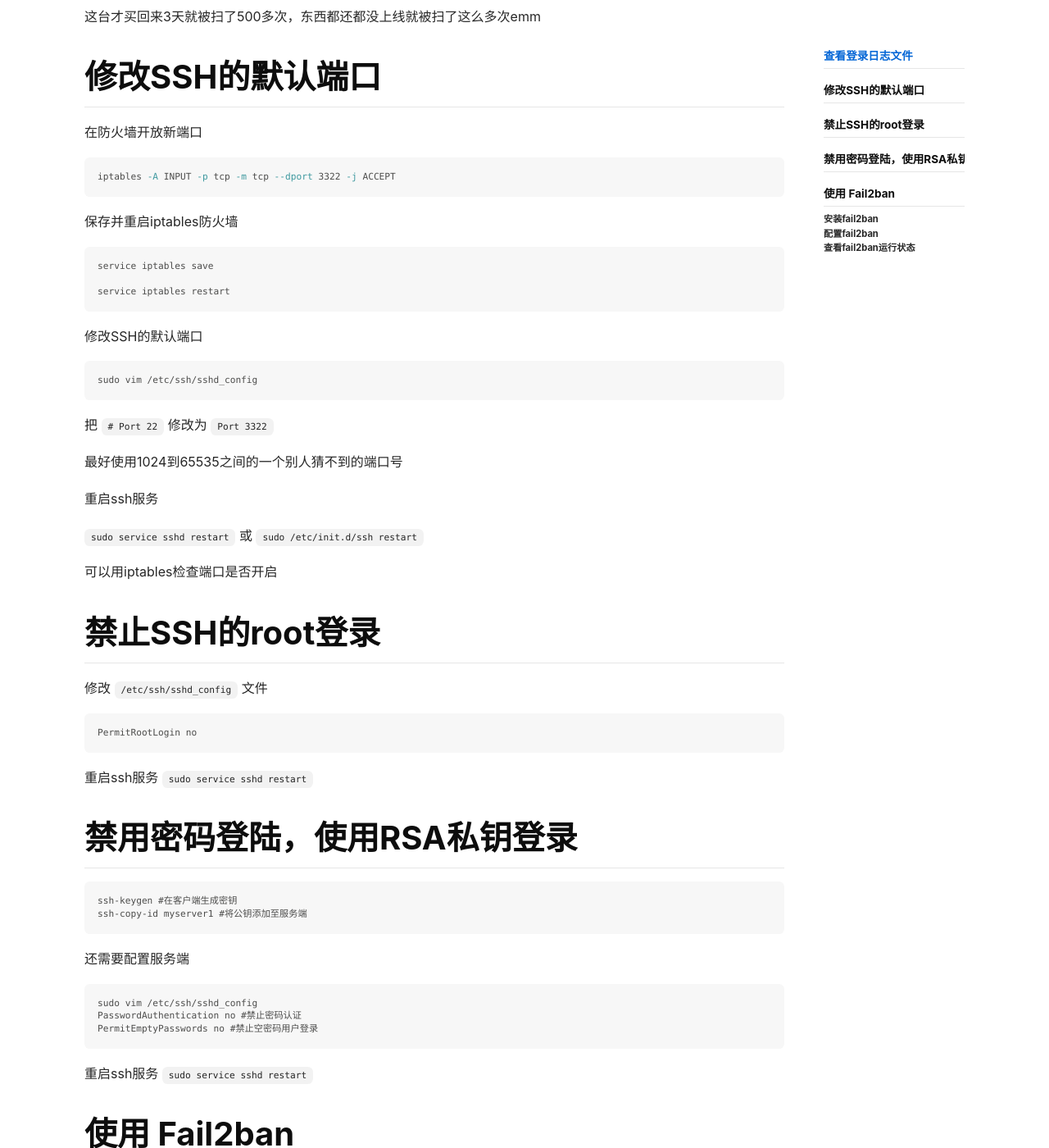
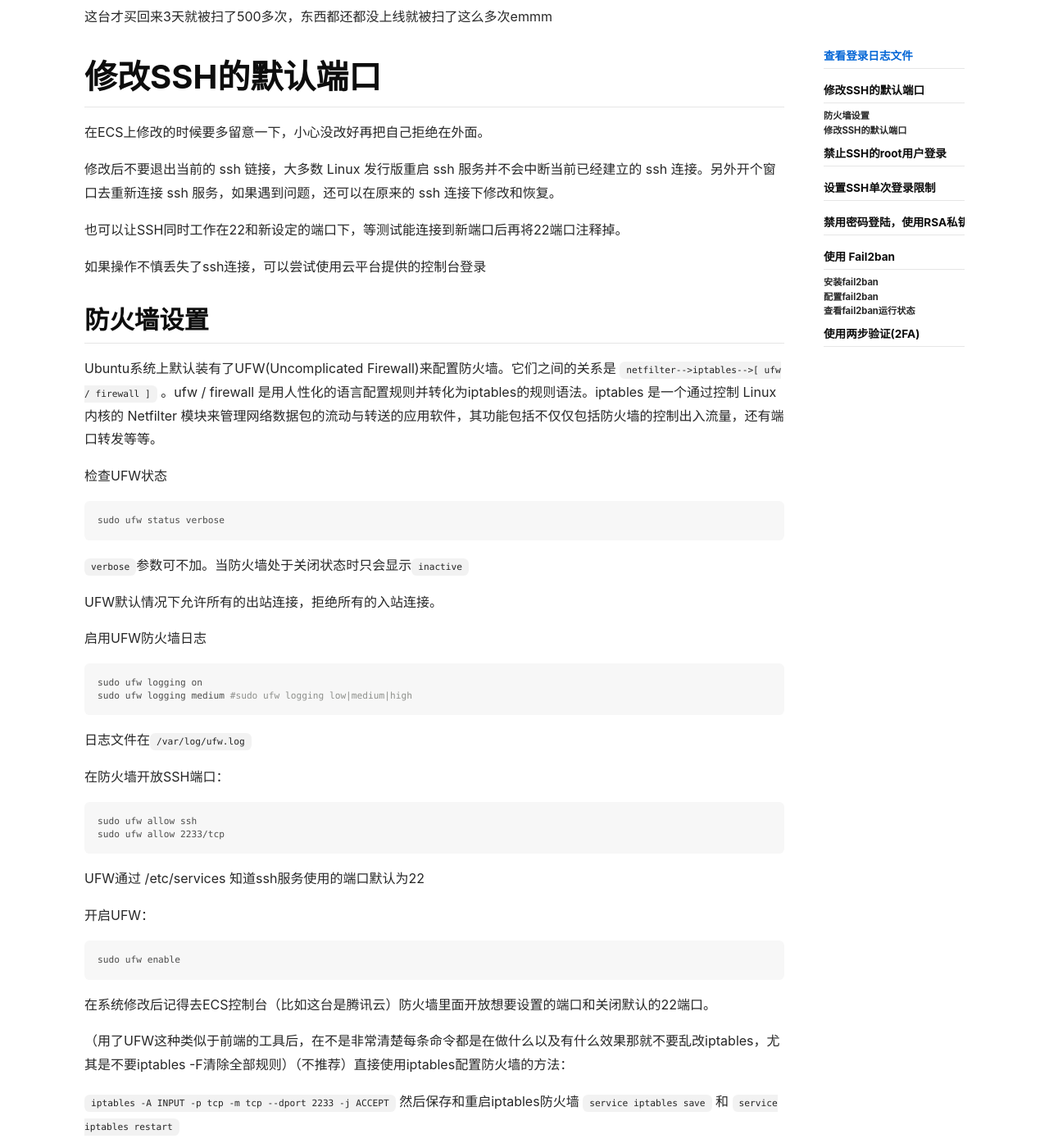
Before and after one commit to ittuann/ittuann.github.io, a Jekyll site: the page built from _posts/2022-11-16-ssh.md, in a window 1280 px wide and 1400 px high, scrolled down 1034 px. Shown: the whole window at 82% size. Built offline with Jekyll 4.4.1, drawn with Linux system fonts in a browser that asks for light colours; nearby versions of some CDN libraries; comment, search, counter and statistics services are not loaded; some of the changed text lies outside the part shown.

Commit message:
Updates 22.11.19

````diff
--- a/_posts/2022-11-16-ssh.md
+++ b/_posts/2022-11-16-ssh.md
@@ -11,7 +11,7 @@ aside:
   toc: true
 ---
 
-Ubuntu的SSH安全配置，查看SSH登录日志文件，修改默认端口，禁止root登录，禁用密码登陆，使用RSA私钥登录，以及使用使用 Fail2ban。
+Ubuntu的SSH安全配置，查看SSH登录日志文件，修改默认端口，UFW配置防火墙，禁止root用户登录，禁用密码登陆，使用RSA私钥登录，使用 Fail2ban 工具，使用两步验证(2FA)。
 
 <!--more-->
 
@@ -33,106 +33,176 @@ pam_unix(sshd:auth): check pass; user unknown
 pam_unix(sshd:auth): authentication failure; logname= uid=0 euid=0 tty=ssh ruser= rhost=103.61.8.34
 ```
 
-- 然后可以统计有多少人在暴力破解root密码错误登录，展示错误次数和ip
+然后可以统计有多少人在暴力破解root密码错误登录，展示错误次数和ip
 
 
 ```shell
-sudo grep "Failed password for root" /var/log/auth.log | awk '{print $11}' | uniq -c  | sort -nr | more
+sudo grep "Failed password for root" /var/log/auth.log | awk '{print $11}' | sort | uniq -c | sort -nr | more
 ```
 
 因为腾讯云还有个默认用户Ubuntu，也可以一起看看，或是查看一下自己其他用户的错误登录
 
 ```shell
-sudo grep "Failed password for ubuntu" /var/log/auth.log | awk '{print $11}' | uniq -c  | sort -nr | more
+sudo grep "Failed password for ubuntu" /var/log/auth.log | awk '{print $11}' | sort | uniq -c  | sort -nr | more
 ```
 
-- 统计有多少暴力猜用户名的
+统计有多少暴力猜用户名的
 
 ```shell
-sudo grep "Failed password for invalid user" /var/log/auth.log | awk '{print $13}' | uniq -c | sort -nr | more
+sudo grep "Failed password for invalid user" /var/log/auth.log | awk '{print $13}' | sort | uniq -c | sort -nr | more
 ```
 
-这台才买回来3天就被扫了500多次，东西都还都没上线就被扫了这么多次emm
+这台才买回来3天就被扫了500多次，东西都还都没上线就被扫了这么多次emmm
 
 # 修改SSH的默认端口
 
-在防火墙开放新端口
+在ECS上修改的时候要多留意一下，小心没改好再把自己拒绝在外面。
+
+修改后不要退出当前的 ssh 链接，大多数 Linux 发行版重启 ssh 服务并不会中断当前已经建立的 ssh 连接。另外开个窗口去重新连接 ssh 服务，如果遇到问题，还可以在原来的 ssh 连接下修改和恢复。
+
+也可以让SSH同时工作在22和新设定的端口下，等测试能连接到新端口后再将22端口注释掉。
+
+如果操作不慎丢失了ssh连接，可以尝试使用云平台提供的控制台登录
+
+## 防火墙设置
+
+Ubuntu系统上默认装有了UFW(Uncomplicated Firewall)来配置防火墙。它们之间的关系是 `netfilter-->iptables-->[ ufw / firewall ]` 。ufw / firewall 是用人性化的语言配置规则并转化为iptables的规则语法。iptables 是一个通过控制 Linux 内核的 Netfilter 模块来管理网络数据包的流动与转送的应用软件，其功能包括不仅仅包括防火墙的控制出入流量，还有端口转发等等。
+
+检查UFW状态
 
 ```shell
-iptables -A INPUT -p tcp -m tcp --dport 3322 -j ACCEPT
+sudo ufw status verbose
 ```
 
-保存并重启iptables防火墙
+`verbose`参数可不加。当防火墙处于关闭状态时只会显示`inactive`
 
-```
-service iptables save
+UFW默认情况下允许所有的出站连接，拒绝所有的入站连接。
 
-service iptables restart
+启用UFW防火墙日志
+
+```shell
+sudo ufw logging on
+sudo ufw logging medium #sudo ufw logging low|medium|high
 ```
 
-修改SSH的默认端口
+日志文件在`/var/log/ufw.log`
 
+在防火墙开放SSH端口：
+
+```shell
+sudo ufw allow ssh
+sudo ufw allow 2233/tcp
 ```
+
+UFW通过 /etc/services 知道ssh服务使用的端口默认为22
+
+开启UFW：
+
+```shell
+sudo ufw enable
+```
+
+在系统修改后记得去ECS控制台（比如这台是腾讯云）防火墙里面开放想要设置的端口和关闭默认的22端口。
+
+（用了UFW这种类似于前端的工具后，在不是非常清楚每条命令都是在做什么以及有什么效果那就不要乱改iptables，尤其是不要iptables -F清除全部规则）（不推荐）直接使用iptables配置防火墙的方法：
+
+`iptables -A INPUT -p tcp -m tcp --dport 2233 -j ACCEPT`   然后保存和重启iptables防火墙 `service iptables save`  和 `service iptables restart`
+
+## 修改SSH的默认端口
+
+```shell
 sudo vim /etc/ssh/sshd_config
 ```
 
-把 `# Port 22` 修改为 `Port 3322`
+把 `# Port 22` 修改为 `Port 2233`
 
 最好使用1024到65535之间的一个别人猜不到的端口号
 
-重启ssh服务
+重启ssh服务：
 
-`sudo service sshd restart`  或  `sudo /etc/init.d/ssh restart`
+```shell
+sudo /etc/init.d/ssh restart	#或	sudo service ssh restart
+```
 
-可以用iptables检查端口是否开启
+查看SSH侦听(监听)端口：
+
+```shell
+sudo netstat -tunlp | grep ssh
+```
+
+UFW删除规则：
+
+```shell
+sudo ufw status numbered #查看所有规则的规则号
+sudo ufw delete 2 #直接删除规则号对应的规则即可
+```
+
+UFW有两种方式删除防火墙规则，既可以通过规则号删除，也可以通过实际规则删除，通过规则号删除更容易。因为UFW默认会管理IPV6所以会既有ipv6又有ipv4，需要删除2个。
 
 
 
-# 禁止SSH的root登录
+# 禁止SSH的root用户登录
 
 修改 `/etc/ssh/sshd_config` 文件
 
+首先创建一下文件的备份
+
+```shell
+sudo cp /etc/ssh/sshd_config /etc/ssh/sshd_config.bak
 ```
+
+禁止以root用户身份通过 SSH 登录
+
+```shell
 PermitRootLogin no
 ```
 
-重启ssh服务 `sudo service sshd restart`
+# 设置SSH单次登录限制
 
+```Shell
+LogLevel INFO		#将LogLevel设置为INFO,记录登录和注销活动
+MaxAuthTries 3    	#限制单次登录会话的最大身份验证尝试次数
+LoginGraceTime 20	#缩短单次的登录宽限期，即ssh登录必须完成身份验证的时间 单位是秒
+```
 
+重启ssh服务 `sudo service ssh restart`
 
 # 禁用密码登陆，使用RSA私钥登录
 
-```
+```shell
 ssh-keygen #在客户端生成密钥
 ssh-copy-id myserver1 #将公钥添加至服务端
 ```
 
 还需要配置服务端
 
-```
+```shell
 sudo vim /etc/ssh/sshd_config
 PasswordAuthentication no #禁止密码认证
 PermitEmptyPasswords no #禁止空密码用户登录
 ```
 
-重启ssh服务 `sudo service sshd restart`
+重启ssh服务 `sudo service ssh restart`
 
 
 
 # 使用 Fail2ban
 
-Ubuntu 16.04 系统源里带有 `denyhosts` ，到了Ubuntu 20.04默认不再包含。`DenyHosts`现在几乎不再更新了，所以来使用`Fail2ban`
+Ubuntu 16.04 系统源里带有 `denyhosts` ，到了Ubuntu 20.04默认不再包含。`DenyHosts`现在几乎不再更新了，所以使用`Fail2ban` 工具来缓解暴力密码攻击
 
 检查是否安装了特定软件包
 
 ```shell
-sudo apt list --installed | grep denyhosts
-sudo apt list --installed | grep fail2ban
+apt-cache search denyhosts
+apt-cache search fail2ban
 ```
+
+使用 sudo apt list --installed | grep denyhosts 来搜索会有警告apt does not have a stable CLI interface. 因为apt 的输出是为用户(人)设计的，并非总能被其它命令行工具解析，比如它会有个进度条和颜色等交互界面，而这个进度条会影响其它命令行工具解析它的输出。因此不要在脚本中使用apt命令，应该用apt-get、apt-cache等命令进行替换。
 
 ## 安装fail2ban
 
-```
+```shell
+sudo apt-get update
 sudo apt-get install fail2ban
 ```
 
@@ -150,28 +220,38 @@ ignoreip =  127.0.0.1/8 ::1
 bantime = 60m
 
 # 查找失败次数的时长
-findtime = 10m
+findtime = 3m
 
 # 客户端主机被禁止前允许失败的次数
-maxretry = 5
+maxretry = 3
 ```
 
-根据上述配置，fail2ban会自动禁止在最近10分钟内有超过5次访问尝试失败的任意IP地址。一旦被禁，这个IP地址将会在1小时内一直被禁止访问 SSH 服务
+根据上述配置，fail2ban会自动禁止在最近3分钟内有超过4次访问尝试失败的任意IP地址。一旦被禁，这个IP地址将会在1小时内一直被禁止访问 SSH 服务
 
-保存配置后重启服务 `sudo service fail2ban restart`
+保存配置后重启服务
+
+```shell
+sudo service fail2ban restart
+```
 
 ## 查看fail2ban运行状态
 
 验证fail2ban成功运行：
 
-```
+```shell
 $ sudo fail2ban-client ping
 Server replied: pong
 ```
 
+查看日志文件
+
+```shell
+sudo vim /var/log/fail2ban.log
+```
+
 检验fail2ban状态
 
-```
+```shell
 $ sudo fail2ban-client status
 Status
 |- Number of jail:      1
@@ -180,17 +260,25 @@ Status
 
 检验一个特定监狱的状态
 
-```
-sudo fail2ban-client status
+```shell
+sudo fail2ban-client status sshd
 ```
 
-上面的命令会显示出被禁止IP地址列表
+上面的命令会显示出当前被禁止IP地址列表
 
 解锁特定的IP地址
 
-```
+```shell
 sudo fail2ban-client set sshd unbanip 192.168.1.8
 ```
+
+
+
+# 使用两步验证(2FA)
+
+https://www.gingerdoc.com/tutorials/how-to-set-up-multi-factor-authentication-for-ssh-on-ubuntu-20-04
+
+
 
 
 
@@ -198,4 +286,10 @@ sudo fail2ban-client set sshd unbanip 192.168.1.8
 
 > [ubuntu 16.04防止SSH暴力登录攻击](https://www.mobibrw.com/2018/11231)
 >
+> [Linux实用工具总结之UFW](https://notes.maxwi.com/2017/01/19/linux-command-tools-ufw/)
+>
 > [如何使用 fail2ban 防御 SSH 服务器的暴力破解攻击](https://linux.cn/article-5067-1.html)
+>
+> [How To Harden OpenSSH on Ubuntu 20.04 - DigitalOcean](https://www.digitalocean.com/community/tutorials/how-to-harden-openssh-on-ubuntu-20-04)
+>
+> [How To Harden OpenSSH Client on Ubuntu 20.04 - DigitalOcean](https://www.digitalocean.com/community/tutorials/how-to-harden-openssh-client-on-ubuntu-20-04)
````
Also changed, not shown: other parts of _posts/2022-11-16-ssh.md (+2 -2 lines), _posts/2022-11-17-qBittorrent.md (+4 -2 lines).
